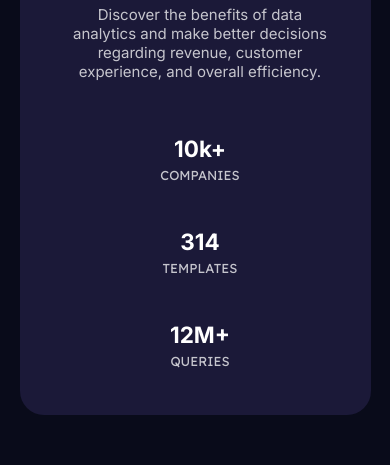
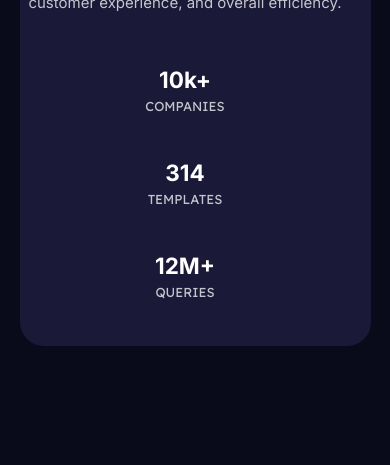
Before and after one commit to DxnielXndrew/Stats-Preview-Card-1, a plain HTML site: page index.html in a window 390 px wide. Shown: the part 482-947 px from the top of the page. After the commit the page ends 844 px from the top, so only its background shows below. Drawn offline with Linux system fonts and the light colour scheme.

Commit message:
Update style.css

```diff
--- a/style.css
+++ b/style.css
@@ -109,10 +109,12 @@ span {
 @media only screen and (max-width: 1094px) {
     .box {
         width: min-content;
-        flex-wrap: wrap;
         justify-content: center;
         padding: 0;
         margin: 50px 0;
+        flex-direction: column-reverse;
+        text-align: center;
+        align-items: center;
     }
 
     .image-desktop {
@@ -127,17 +129,19 @@ span {
 
     .box {
         width: 90%;
-        flex-wrap: wrap;
         justify-content: center;
         padding: 0;
+        margin: 0;
         border-radius: 24px;
+        flex-direction: column;
+        align-items: center;
     }
 
     .text {
         width: 90%;
         order: 2;
         text-align: center;
-        padding: 20px 20px 20px 50px;
+        padding: 20px 20px 20px 20px;
     }
 
 
@@ -146,6 +150,7 @@ span {
     }
     .image-mobile {
         display: block;
+        width: 100%;
         order: 1;
         background-color: hsl(277, 64%, 61%);
         filter: saturate(2) contrast(1.1) brightness(.6);
```
